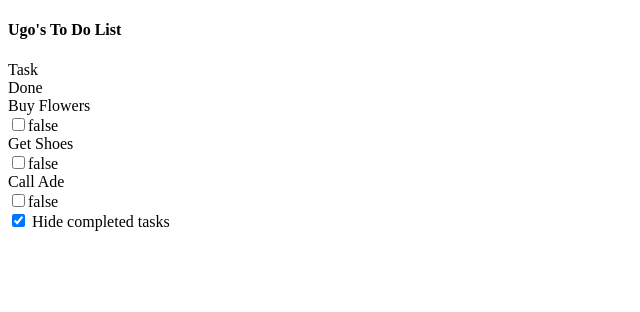
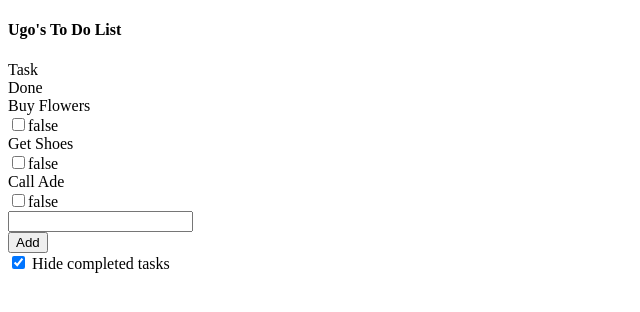
Before and after one commit to Chukwuka-ugo/todo, a Vue app: page / in a window 1280 px wide. Shown: the top 312 px of the page, without its empty margins (0-640 px from the left). Built offline with nearby package versions, Linux system fonts and the light colour scheme; the HTML template or start-up script is replaced by a standard one.

Commit message:
featured with the Ability to create more task

```diff
--- a/src/App.vue
+++ b/src/App.vue
@@ -6,14 +6,23 @@
     <div class="container-fluid">
       <div class="row">
         <div class="col fw-bold">Task</div>
-        <div class="col-2 fw-bold">Done</div>
+        <div class="col-3 fw-bold text-center">Done</div>
       </div>
       <!-- 2nd feature adding a filtering effect to rearrange the list each time a task is checked completed-->
       <div class="row" v-for="t in filteredTasks" v-bind:key="t.action">
         <div class="col">{{ t.action }}</div>
-        <div class="col-2 text-center">
+        <div class="col-3 text-center">
           <!-- 1st feature adding a check box for easy responding useability -->
           <input type="checkbox" v-model="t.done" class="form-check-input" />{{ t.done }}
+        </div>
+      </div>
+      <!-- 3rd feature adding a create option button to add a new task  -->
+      <div class="row py-2">
+        <div class="col">
+          <input v-model="newItemText" type="form-control" />
+        </div>
+        <div class="col-3 text-center">
+          <button class="btn btn-primary" v-on:click="addNewTodo">Add</button>
         </div>
       </div>
       <div class="row bg-secondary py-2 mt-2 text-white">
@@ -39,7 +48,8 @@
       { action: "Get Shoes", done: false },
       { action: "Collect Tickets", done: true },
       { action: "Call Ade", done: false }],
-      hideCompleted: true
+      hideCompleted: true,
+      newItemText: ""
     };
   },
   computed:{
@@ -47,6 +57,15 @@
       return this.hideCompleted ?
       this.tasks.filter(t => !t.done) : this.tasks
     }
+  },
+  methods:{
+    addNewTodo(){
+      this.tasks.push({
+        action: this.newItemText,
+        done: false
+      });
+      this.newItemText = "";
+    }
   }
 };
 </script>
```
